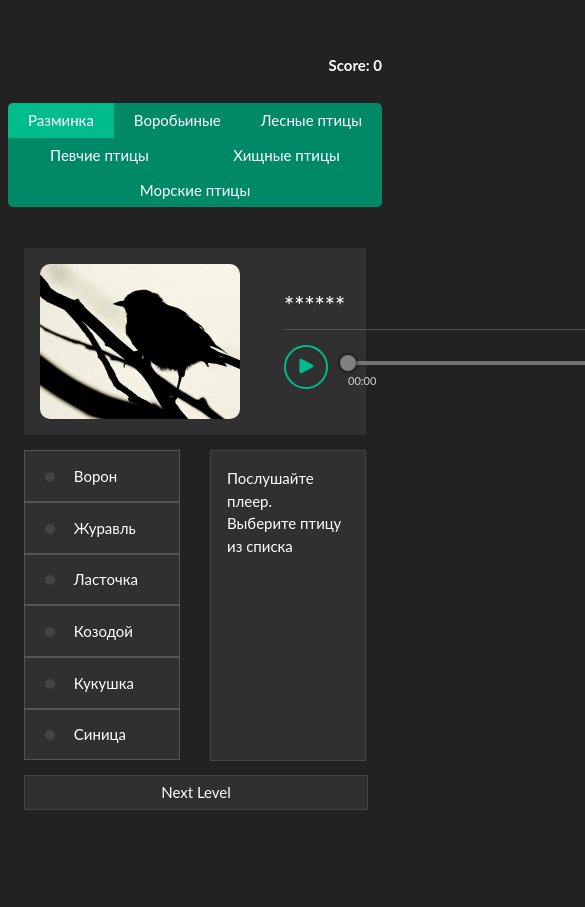
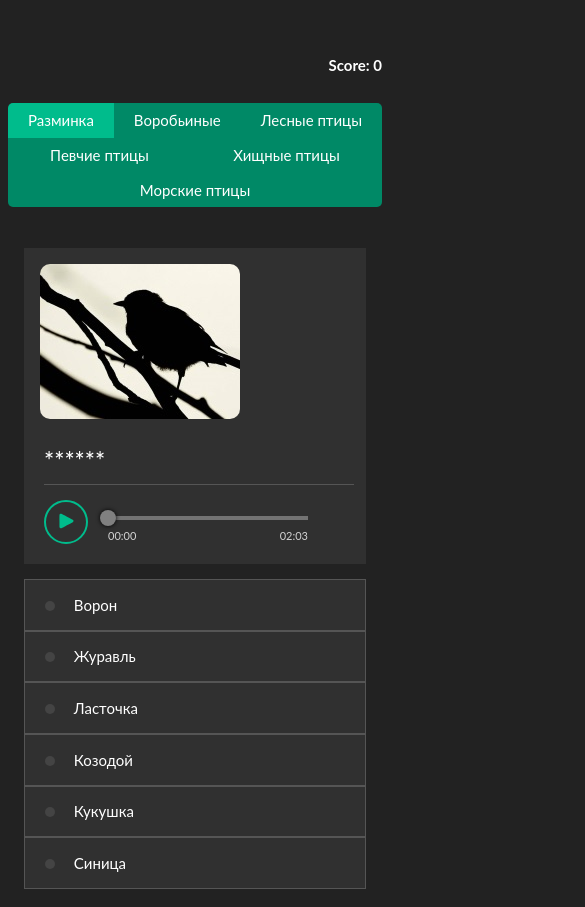
Before and after one commit to Joramba/songbird, a plain HTML site: page songbird/pages/quiz/index.html in a window 390 px wide. Shown: the top 907 px of the page, 585 px wide, since content can reach past the window. Before the commit the page ends 851 px from the top, so only its background shows below. Drawn offline with Linux system fonts and the light colour scheme.

Commit message:
feat: add adaptive for quiz and result pages

```diff
--- a/songbird/pages/quiz/style.scss
+++ b/songbird/pages/quiz/style.scss
@@ -61,6 +61,11 @@ body {
         border-radius: 10px;
         margin: 0;
     }
+
+
+    @media (max-width: 620px) {
+        flex-direction: column;
+    }
 }
 
 .list-group {
@@ -92,6 +97,11 @@ body {
 
     &-item:last-child {
         border: 0;
+    }
+
+
+    @media (max-width: 620px) {
+        margin-left: 0;
     }
 }
 
@@ -182,6 +192,38 @@ body {
             width: 700px;
             height: 4px;
             background: linear-gradient(to right, rgb(0, 188, 140) 0%, rgb(61, 133, 140) 0%, rgb(115, 115, 115) 0%, rgb(115, 115, 115) 100%);
+
+            @media (max-width: 1200px) {
+                width: 500px;
+            }
+
+            @media (max-width: 930px) {
+                width: 400px;
+            }
+
+            @media (max-width: 820px) {
+                width: 300px;
+            }
+
+            @media (max-width: 720px) {
+                width: 200px;
+            }
+
+            @media (max-width: 620px) {
+                width: 400px;
+            }
+
+            @media (max-width: 550px) {
+                width: 300px;
+            }
+
+            @media (max-width: 440px) {
+                width: 200px;
+            }
+
+            @media (max-width: 340px) {
+                width: 170px;
+            }
         }
 
         &-circle {
@@ -218,6 +260,10 @@ body {
     &-answers {
         width: 50%;
         padding: 0px;
+
+        @media (max-width: 620px) {
+            width: 100%;
+        }
     }
 
     &-info {
@@ -232,9 +278,17 @@ body {
             flex-direction: column;
             height: 277px;
         }
+
+        @media (max-width: 620px) {
+            width: 100%;
+            margin-bottom: 15px;
+        }
     }
 
-
+    @media (max-width: 620px) {
+        flex-direction: column;
+        gap: 0;
+    }
 }
 
 .answers-group {
--- a/songbird/pages/results/style.scss
+++ b/songbird/pages/results/style.scss
@@ -26,6 +26,10 @@ body {
         width: 300px;
         margin: 0 auto;
     }
+
+    @media (max-width: 500px) {
+        // margin: 0 15px;
+    }
 }
 
 .btn {
```
Also changed, not shown: songbird/pages/quiz/index.js (line endings or trailing spaces), songbird/pages/quiz/style.css, 2 other files.
